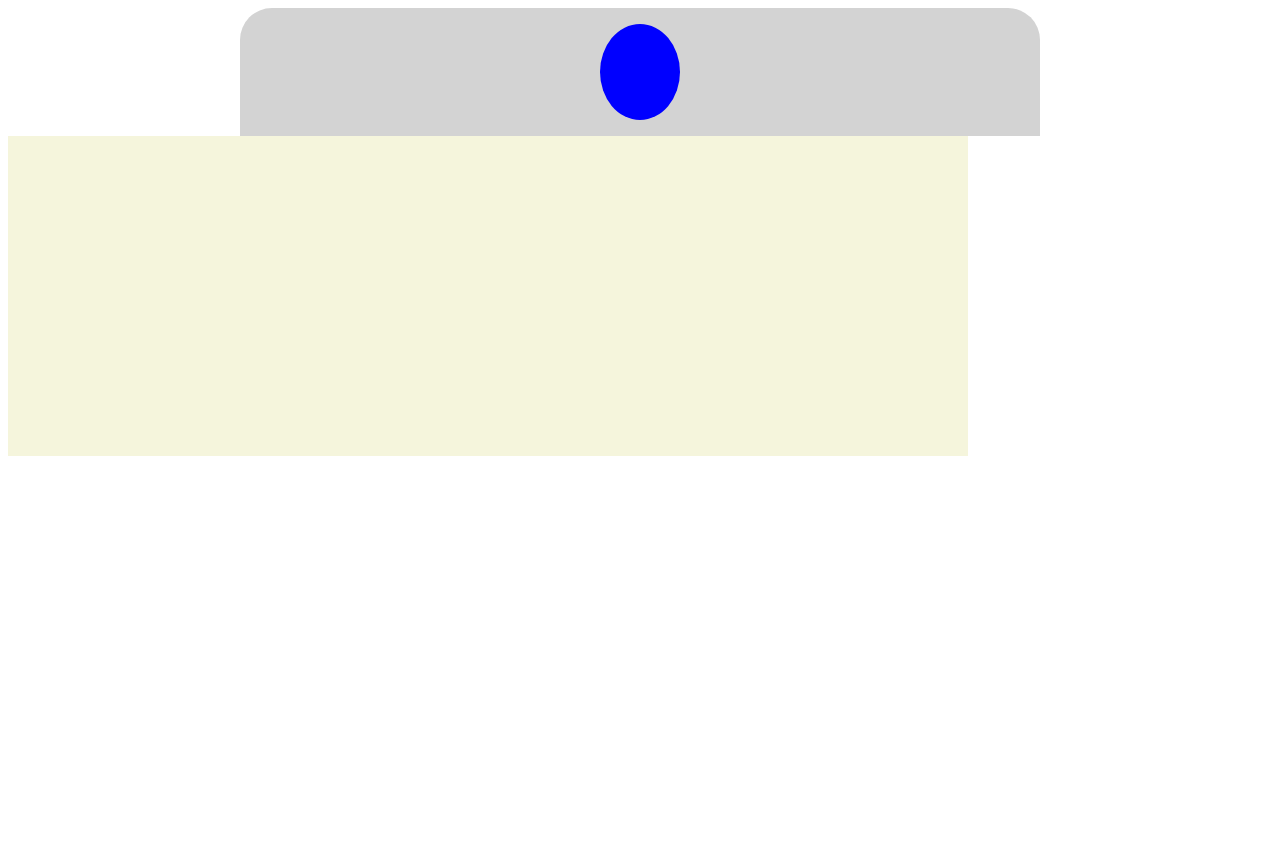
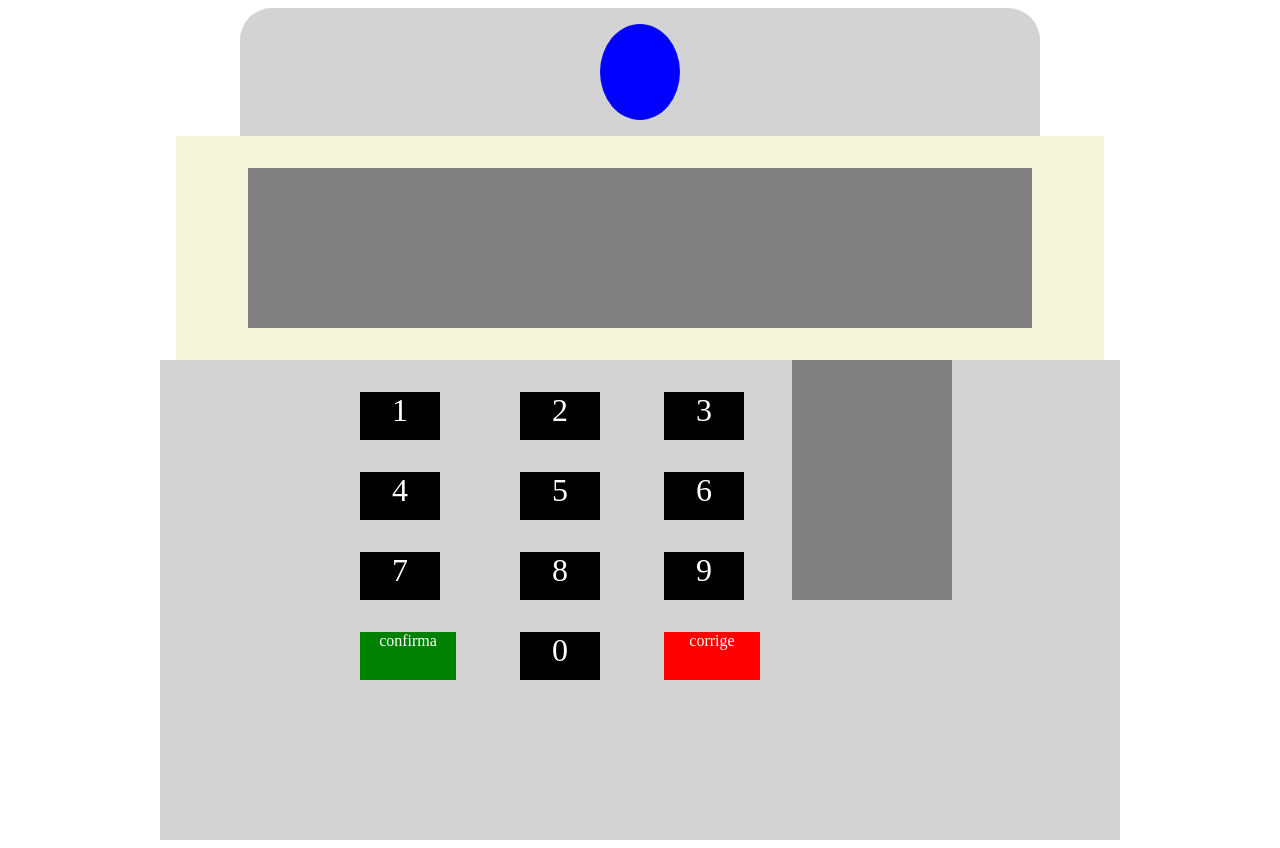
Before and after one commit to senacrs-emti/2022-1M-urna-G2, a PHP site: page /terminal-mesario/terminal-mesario.php in a window 1280 px wide. Before the commit the page ends 456 px from the top, so only its background shows below. Run offline with PHP 8.4, Linux system fonts and the light colour scheme.

Commit message:
commit mesario 27.09

```diff
--- a/terminal-mesario/style.css
+++ b/terminal-mesario/style.css
@@ -1,4 +1,4 @@
-.urna1{
+.urna{
     display: flex;
     justify-content: center;
     text-align: center;
@@ -22,7 +22,53 @@
 }
 
 .urna-tela{
-    width: 60rem;
-    height: 20rem;
+    display: flex;
+    justify-content: center;
+    width: 58rem;
+    height: 14rem;
     background-color: beige;
 }
+#tela{
+    width: 49rem;
+    height: 10rem;
+    background-color: gray;
+    margin: 2rem;
+}
+
+.urna-teclado{
+    display: flex;
+    justify-content: center;
+    width: 60rem;
+    height: 30rem;
+    background-color: #d3d3d3;
+}
+.teclado{
+    width: 5rem;
+    height: 3rem;
+    margin: 2rem;
+    background-color: black;
+    color: white;
+    font-size: 2rem;
+}
+#corrige{
+    width: 6rem;
+    height: 3rem;
+    margin: 2rem;
+    background-color: red;
+    color: white;
+}
+#confirma{
+    width: 6rem;
+    height: 3rem;
+    margin: 2rem;
+    background-color: green;
+    color: white;
+}
+#luzes{
+    border-color: black;
+    background-color: gray;
+    width: 10rem;
+    height: 15rem;
+    float: right;
+
+}
--- a/terminal-mesario/terminal-mesario.php
+++ b/terminal-mesario/terminal-mesario.php
@@ -8,18 +8,45 @@
     <title>Document</title>
 </head>
 <body>
-    <div class="urna1">
+    <div class="urna">
     <div class="urna-topo">
         <div id="biometria"></div>
     </div>
     </div>
 
+    <div class="urna">
     <div class="urna-tela">
         <div id="tela"></div>
     </div>
+    </div>
 
+    <div class="urna">
     <div class="urna-teclado">
-        <div id=""></div>
+
+    <div>
+        <div class="teclado">1</div>
+        <div class="teclado">4</div>
+        <div class="teclado">7</div>
+        <div id="confirma">confirma</div>
+    </div>
+
+    <div>
+        <div class="teclado">2</div>
+        <div class="teclado">5</div>
+        <div class="teclado">8</div>
+        <div class="teclado">0</div>
+    </div>
+
+    <div>
+        <div class="teclado">3</div>
+        <div class="teclado">6</div>
+        <div class="teclado">9</div>
+        <div id="corrige">corrige</div>
+    </div>
+
+    <aside id="luzes"></aside>
+
+    </div>
     </div>
 
 
```
